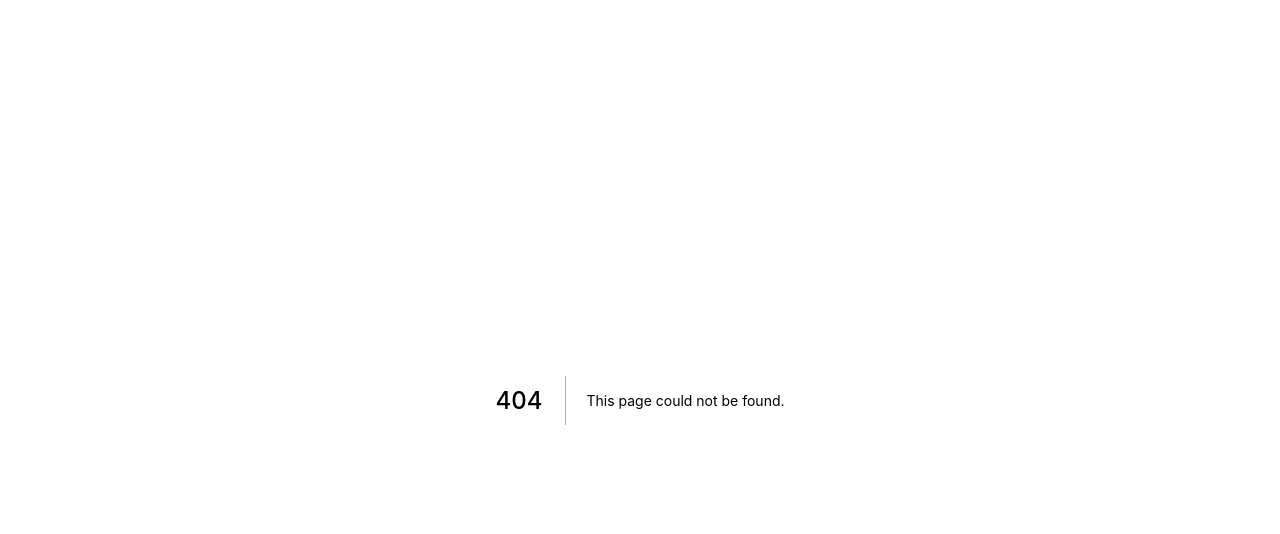
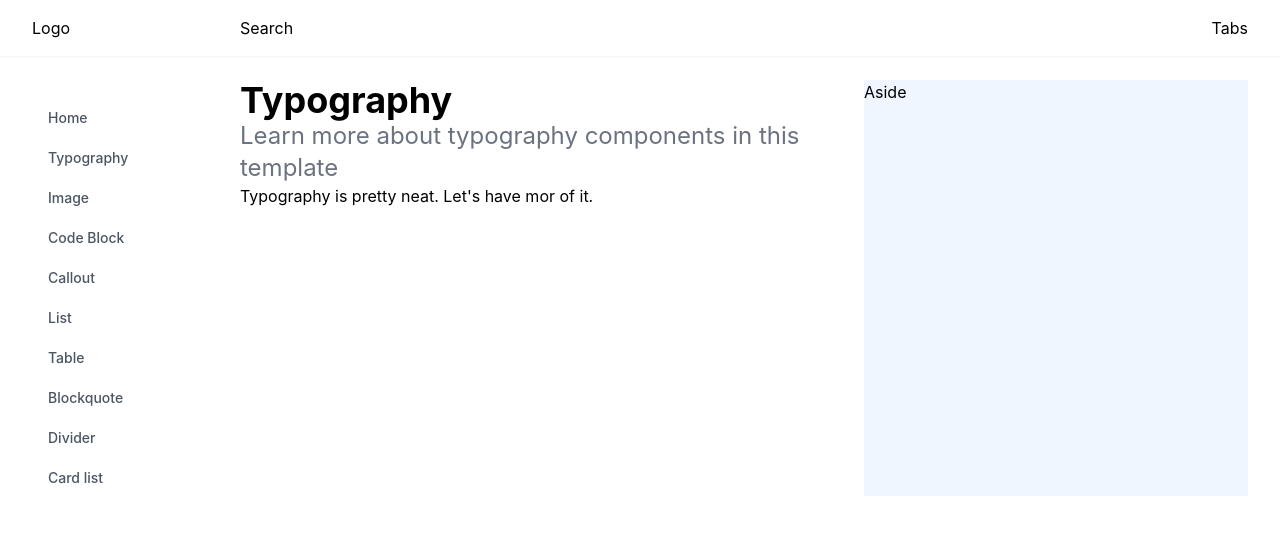
Before and after one commit to vrepsys/portal-template, a Next.js app: page /typography in a window 1280 px wide. Before the commit this address had no page. Shown: the top 534 px of the page. Built offline with nearby package versions, Linux system fonts and the light colour scheme.

Commit message:
Add layout

```diff
--- /dev/null
+++ b/components/page-layout/index.ts
@@ -0,0 +1 @@
+export * from "./page-layout";
--- /dev/null
+++ b/components/page-layout/page-layout.tsx
@@ -0,0 +1,87 @@
+import Head from "next/head";
+import { PropsWithChildren } from "react";
+import { Popover } from "@headlessui/react";
+import { SideNavigation } from "../side-navigation/SideNavigation";
+
+function classNames(...classes: string[]) {
+  return classes.filter(Boolean).join(" ");
+}
+
+export const PageLayout: React.FC<PropsWithChildren> = ({ children }) => {
+  return (
+    <>
+      <Head>
+        <title>Portal Docs Template</title>
+        <meta
+          name="description"
+          content="A Next.js template to get started with your documentation portal"
+        />
+        <link rel="icon" href="/favicon.ico" />
+      </Head>
+      <div className="min-h-screen">
+        <Popover
+          as="header"
+          className={({ open }) =>
+            classNames(
+              open ? "fixed inset-0 z-40 overflow-y-auto" : "",
+              "bg-white shadow-sm lg:static lg:overflow-y-visible"
+            )
+          }
+        >
+          {({ open }) => (
+            <>
+              <div className="mx-auto max-w-7xl px-4 sm:px-6 lg:px-8">
+                <div className="relative flex justify-between lg:gap-8 xl:grid xl:grid-cols-12">
+                  <div className="flex md:absolute md:inset-y-0 md:left-0 lg:static xl:col-span-2">
+                    <div className="flex flex-shrink-0 items-center">
+                      <a href="#">Logo</a>
+                    </div>
+                  </div>
+                  <div className="min-w-0 flex-1 md:px-8 lg:px-0 xl:col-span-6">
+                    <div className="flex items-center px-6 py-4 md:mx-auto md:max-w-3xl lg:mx-0 lg:max-w-none xl:px-0">
+                      <div className="w-full">Search</div>
+                    </div>
+                  </div>
+                  <div className="flex items-center md:absolute md:inset-y-0 md:right-0 lg:hidden">
+                    <Popover.Button className="-mx-2 inline-flex items-center justify-center rounded-md p-2 text-gray-400 hover:bg-gray-100 hover:text-gray-500 focus:outline-none focus:ring-2 focus:ring-inset focus:ring-indigo-500">
+                      <span className="sr-only">Open menu</span>
+                      {open ? (
+                        <span className="material-symbols-outlined">close</span>
+                      ) : (
+                        <span className="material-symbols-outlined">menu</span>
+                      )}
+                    </Popover.Button>
+                  </div>
+                  <div className="hidden lg:flex lg:items-center lg:justify-end xl:col-span-4">
+                    Tabs
+                  </div>
+                </div>
+              </div>
+
+              <Popover.Panel as="nav" className="lg:hidden" aria-label="Global">
+                <div className="pt-4 pb-3">Tabs</div>
+                <div className="pt-4 pb-3">Aside</div>
+                <div className="border-t border-gray-200 pt-4 pb-3">
+                  <SideNavigation />
+                </div>
+              </Popover.Panel>
+            </>
+          )}
+        </Popover>
+        <div className="py-6">
+          <div className="mx-auto max-w-3xl sm:px-6 lg:grid lg:max-w-7xl lg:grid-cols-12 lg:gap-8 lg:px-8">
+            <div className="hidden lg:col-span-3 lg:block xl:col-span-2">
+              <div className="sticky top-0 ">
+                <SideNavigation />
+              </div>
+            </div>
+            <main className="lg:col-span-9 xl:col-span-6">{children}</main>
+            <aside className="hidden xl:col-span-4 xl:block bg-blue-50">
+              <div className="sticky top-6 space-y-4">Aside</div>
+            </aside>
+          </div>
+        </div>
+      </div>
+    </>
+  );
+};
--- a/components/side-navigation/SideNavigation.tsx
+++ b/components/side-navigation/SideNavigation.tsx
@@ -1,6 +1,6 @@
 const navItems = [
-  { name: "Home", href: "#" },
-  { name: "Typography", href: "#" },
+  { name: "Home", href: "/" },
+  { name: "Typography", href: "/typography" },
   { name: "Image", href: "#" },
   { name: "Code Block", href: "#" },
   { name: "Callout", href: "#" },
--- a/pages/index.tsx
+++ b/pages/index.tsx
@@ -10,6 +10,7 @@ import {
   PageTitle,
 } from "../components/typography";
 import { SideNavigation } from "../components/side-navigation/SideNavigation";
+import { PageLayout } from "../components/page-layout";
 
 function classNames(...classes: string[]) {
   return classes.filter(Boolean).join(" ");
@@ -17,73 +18,8 @@ function classNames(...classes: string[]) {
 
 const Home: NextPage = () => {
   return (
-    <>
-      <Head>
-        <title>Portal Docs Template</title>
-        <meta
-          name="description"
-          content="A Next.js template to get started with your documentation portal"
-        />
-        <link rel="icon" href="/favicon.ico" />
-      </Head>
-      <div className="min-h-screen">
-        <Popover
-          as="header"
-          className={({ open }) =>
-            classNames(
-              open ? "fixed inset-0 z-40 overflow-y-auto" : "",
-              "bg-white shadow-sm lg:static lg:overflow-y-visible"
-            )
-          }
-        >
-          {({ open }) => (
-            <>
-              <div className="mx-auto max-w-7xl px-4 sm:px-6 lg:px-8">
-                <div className="relative flex justify-between lg:gap-8 xl:grid xl:grid-cols-12">
-                  <div className="flex md:absolute md:inset-y-0 md:left-0 lg:static xl:col-span-2">
-                    <div className="flex flex-shrink-0 items-center">
-                      <a href="#">Logo</a>
-                    </div>
-                  </div>
-                  <div className="min-w-0 flex-1 md:px-8 lg:px-0 xl:col-span-6">
-                    <div className="flex items-center px-6 py-4 md:mx-auto md:max-w-3xl lg:mx-0 lg:max-w-none xl:px-0">
-                      <div className="w-full">Search</div>
-                    </div>
-                  </div>
-                  <div className="flex items-center md:absolute md:inset-y-0 md:right-0 lg:hidden">
-                    <Popover.Button className="-mx-2 inline-flex items-center justify-center rounded-md p-2 text-gray-400 hover:bg-gray-100 hover:text-gray-500 focus:outline-none focus:ring-2 focus:ring-inset focus:ring-indigo-500">
-                      <span className="sr-only">Open menu</span>
-                      {open ? (
-                        <span className="material-symbols-outlined">close</span>
-                      ) : (
-                        <span className="material-symbols-outlined">menu</span>
-                      )}
-                    </Popover.Button>
-                  </div>
-                  <div className="hidden lg:flex lg:items-center lg:justify-end xl:col-span-4">
-                    Tabs
-                  </div>
-                </div>
-              </div>
-
-              <Popover.Panel as="nav" className="lg:hidden" aria-label="Global">
-                <div className="pt-4 pb-3">Tabs</div>
-                <div className="pt-4 pb-3">Aside</div>
-                <div className="border-t border-gray-200 pt-4 pb-3">
-                  <SideNavigation />
-                </div>
-              </Popover.Panel>
-            </>
-          )}
-        </Popover>
-        <div className="py-6">
-          <div className="mx-auto max-w-3xl sm:px-6 lg:grid lg:max-w-7xl lg:grid-cols-12 lg:gap-8 lg:px-8">
-            <div className="hidden lg:col-span-3 lg:block xl:col-span-2">
-              <div className="sticky top-0 ">
-                <SideNavigation />
-              </div>
-            </div>
-            <main className="lg:col-span-9 xl:col-span-6">
+    <PageLayout>
+      <article>
         <header>
           <PageTitle>This is a page title</PageTitle>
           <PageSubtitle>This is a page subtitle</PageSubtitle>
@@ -95,30 +31,23 @@ const Home: NextPage = () => {
         <Heading5>This is a level 5 heading</Heading5>
         <p>
           Portal template is a free and open source documentation website
-                template. Feel free to clone it on Github, customize per your
-                needs, and use it for your project.
+          template. Feel free to clone it on Github, customize per your needs,
+          and use it for your project.
         </p>
         <p>
-                It’s build with Next.js and styled with tailwindcss. Every
-                component is customizable using css variables. You’re welcome to
-                visit other pages in this template to learn more about each
-                components in the template. We’ve also added some tips and
-                tricks about what it takes to build a neat documentation portal.
+          It’s build with Next.js and styled with tailwindcss. Every component
+          is customizable using css variables. You’re welcome to visit other
+          pages in this template to learn more about each components in the
+          template. We’ve also added some tips and tricks about what it takes to
+          build a neat documentation portal.
         </p>
         <p>
-                (Callout?) We use this template to kickstart documentation
-                projects for our clients at Portal. Need help or just want to
-                chat about building better documentation? Get in touch via email
-                or Twitter.
+          (Callout?) We use this template to kickstart documentation projects
+          for our clients at Portal. Need help or just want to chat about
+          building better documentation? Get in touch via email or Twitter.
         </p>
-            </main>
-            <aside className="hidden xl:col-span-4 xl:block bg-blue-50">
-              <div className="sticky top-6 space-y-4">Aside</div>
-            </aside>
-          </div>
-        </div>
-      </div>
-    </>
+      </article>
+    </PageLayout>
   );
 };
 
--- /dev/null
+++ b/pages/typography.tsx
@@ -0,0 +1,21 @@
+import { NextPage } from "next";
+import { PageLayout } from "../components/page-layout";
+import { PageSubtitle, PageTitle } from "../components/typography";
+
+const Typography: NextPage = () => {
+  return (
+    <PageLayout>
+      <article>
+        <header>
+          <PageTitle>Typography</PageTitle>
+          <PageSubtitle>
+            Learn more about typography components in this template
+          </PageSubtitle>
+        </header>
+        <p>Typography is pretty neat. Let&apos;s have mor of it.</p>
+      </article>
+    </PageLayout>
+  );
+};
+
+export default Typography;
```
Lines whose indentation alone changed are shown as unchanged.
